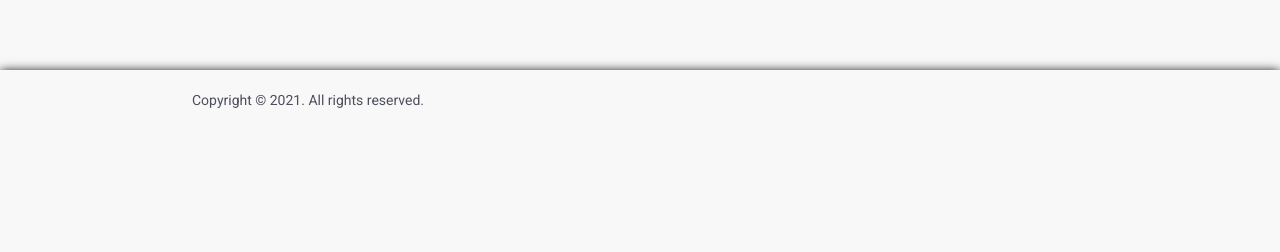
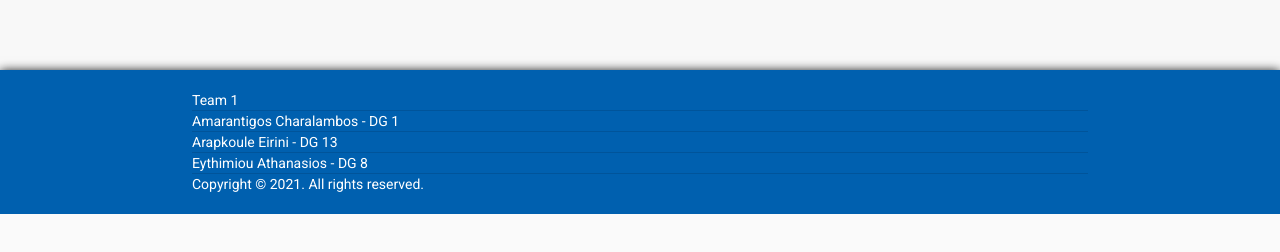
Before and after one commit to earapkoule/Articles-React-Training, a React (Create React App) app: page / in a window 1280 px wide. Shown: the part 1053-1305 px from the top of the page. After the commit the page ends 1267 px from the top, so only its background shows below. Built offline with nearby package versions, Linux system fonts and the light colour scheme; no server answers.

Commit message:
footer fixed

```diff
--- a/src/components/Footer/FooterMobile.js
+++ b/src/components/Footer/FooterMobile.js
@@ -1,19 +1,24 @@
-import React from 'react';
+import React from "react";
 
-import { makeStyles } from '@material-ui/core/styles';
-import Typography from '@material-ui/core/Typography';
+import { makeStyles } from "@material-ui/core/styles";
+import Typography from "@material-ui/core/Typography";
+import { Divider } from "@material-ui/core";
 
 const useStyles = makeStyles((theme) => ({
   footer: {
-        minHeight: '250px',
-        boxShadow: '0px 1px 10px rgba(0, 0, 0, 1)',
-        color: theme.palette.text.primary,
-        display: 'flex',
-        flexDirection: 'column',
-        padding: '30px 21vw',
-        '@media (max-width:960px)': {
-            padding: '20px',
+    minHeight: "50px",
+    boxShadow: "0px 1px 10px rgba(0, 0, 0, 1)",
+
+    backgroundColor: theme.palette.primary.main,
+    display: "flex",
+    flexDirection: "column",
+    padding: "30px 21vw",
+    "@media (max-width:960px)": {
+      padding: "20px",
     },
+  },
+  innerFooterText: {
+    color: theme.palette.text.header,
   },
 }));
 
@@ -21,8 +26,8 @@ const useStylesFooterTitle = makeStyles((theme) => ({
   title: {
     fontWeight: theme.typography.titleFontWeight,
     fontSize: theme.typography.titleFontSize,
-        borderBottom: '2px solid' + theme.palette.text.primary,
-        paddingBottom: '5px',
+    borderBottom: "2px solid" + theme.palette.text.primary,
+    paddingBottom: "5px",
   },
 }));
 
@@ -36,7 +41,19 @@ const FooterMobile = () => {
 
   return (
     <div className={classes.footer}>
-            <Typography variant="body2" align="left">
+      <Typography
+        variant="body2"
+        align="left"
+        className={classes.innerFooterText}
+      >
+        {`Team 1`}
+        <Divider />
+        {`Amarantigos Charalambos - DG 1`}
+        <Divider />
+        {`Arapkoule Eirini - DG 13`}
+        <Divider />
+        {`Eythimiou Athanasios - DG 8`}
+        <Divider />
         {`Copyright © ${new Date().getFullYear()}. All rights reserved.`}
       </Typography>
     </div>
--- a/src/components/Footer/index.js
+++ b/src/components/Footer/index.js
@@ -1,26 +1,30 @@
-import React from 'react';
+import React from "react";
 
-import { makeStyles } from '@material-ui/core/styles';
-import Typography from '@material-ui/core/Typography';
+import { makeStyles } from "@material-ui/core/styles";
+import Typography from "@material-ui/core/Typography";
+import { Divider } from "@material-ui/core";
 
-const useStyles = makeStyles((_theme) => ({
+const useStyles = makeStyles((theme) => ({
   footer: {
-        minHeight: '250px',
-        boxShadow: '0px 1px 10px rgba(0, 0, 0, 1)',
+    minHeight: "50px",
+    boxShadow: "0px 1px 10px rgba(0, 0, 0, 1)",
+    backgroundColor: theme.palette.primary.main,
   },
   innerFooter: {
-        margin: '0px 15vw',
-        padding: '20px 0',
-        '@media (max-width:960px)': {
-            margin: '0',
+    margin: "0px 15vw",
+    padding: "20px 0",
+
+    "@media (max-width:960px)": {
+      margin: "0",
     },
   },
+  innerFooterText: { color: theme.palette.text.header },
 }));
 
 const useStylesFooterTitle = makeStyles((theme) => ({
   title: {
-        borderBottom: '2px solid' + theme.palette.text.primary,
-        paddingBottom: '5px',
+    borderBottom: "2px solid" + theme.palette.text.primary,
+    paddingBottom: "5px",
   },
 }));
 
@@ -35,7 +39,19 @@ const Footer = () => {
   return (
     <div className={classes.footer}>
       <div className={classes.innerFooter}>
-                <Typography variant="body2" align="left">
+        <Typography
+          variant="span"
+          align="left"
+          className={classes.innerFooterText}
+        >
+          {`Team 1`}
+          <Divider />
+          {`Amarantigos Charalambos - DG 1`}
+          <Divider />
+          {`Arapkoule Eirini - DG 13`}
+          <Divider />
+          {`Eythimiou Athanasios - DG 8`}
+          <Divider />
           {`Copyright © ${new Date().getFullYear()}. All rights reserved.`}
         </Typography>
       </div>
--- a/src/components/NavBar/NavBar.js
+++ b/src/components/NavBar/NavBar.js
@@ -5,6 +5,7 @@ import AppBar from "@material-ui/core/AppBar";
 import Toolbar from "@material-ui/core/Toolbar";
 import Typography from "@material-ui/core/Typography";
 import logo from "../../images/logo.png";
+import DrawerSidebar from "./DrawerSidebar";
 
 const useStyles = makeStyles((theme) => ({
   root: {
```
Lines whose indentation alone changed are shown as unchanged.
